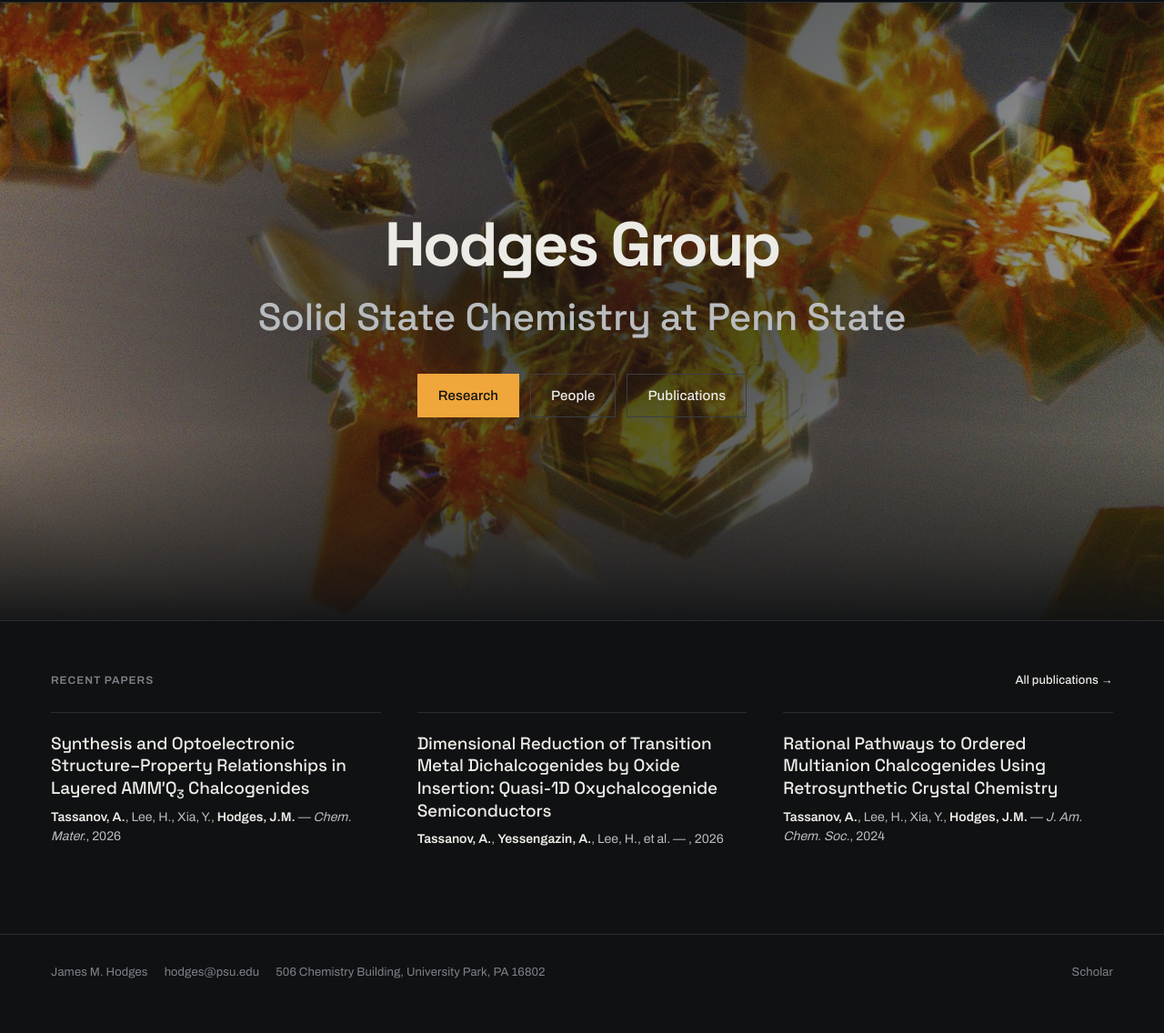
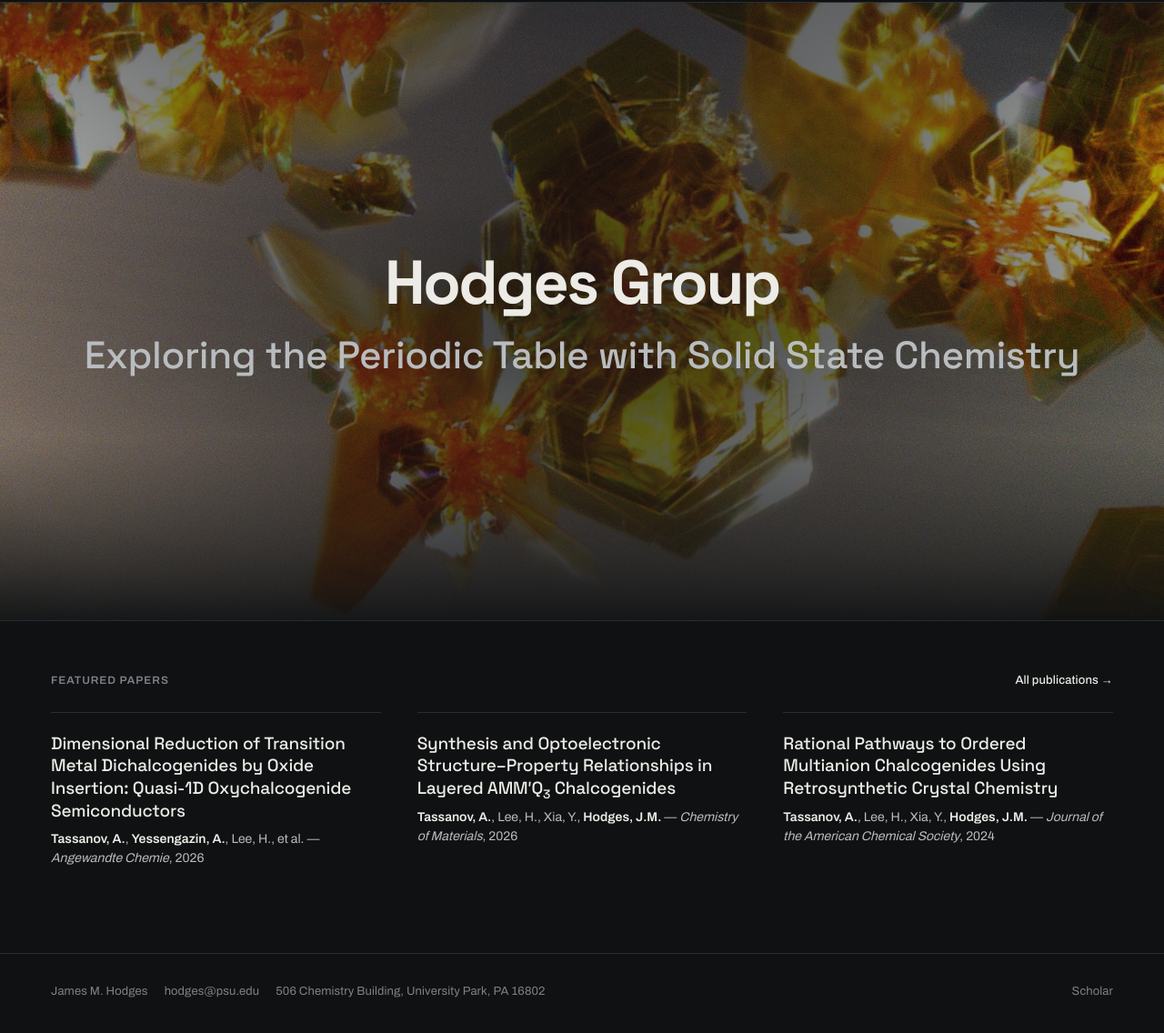
Before and after one commit to jmhlab/hodgesLab, an Eleventy site: page src/index.njk in a window 1280 px wide. Shown: the part 72-1208 px from the top of the page at 91% size. Built offline with nearby package versions, Linux system fonts and the light colour scheme; Eleventy itself is replaced by a stand-in of ours; files that its build step writes are made by us from their sources.

Commit message:
Home: new tagline, drop hero buttons, Featured papers with full journal names, newest first; Angewandte journal field

```diff
--- a/src/_data/publications.yml
+++ b/src/_data/publications.yml
@@ -56,7 +56,7 @@
 - n: 21
   title: "Dimensional Reduction of Transition Metal Dichalcogenides by Oxide Insertion: Quasi-1D Oxychalcogenide Semiconductors"
   authors: Tassanov, A., Yessengazin, A., Lee, H., et al.
-  journal: ""
+  journal: Angew. Chem. Int. Ed.
   year: 2026
   status: Under review
   tags: [chalcogenides]
--- a/src/_data/site.yml
+++ b/src/_data/site.yml
@@ -13,7 +13,7 @@ description: >
 # where it may break on phones.
 hero:
   line1: Hodges Group
-  line2: Solid State Chemistry|at Penn State
+  line2: Exploring the Periodic Table|with Solid State Chemistry
   kicker: ""
   blurb: ""
   # Backdrop. If `photo` is set, that image (in src/assets/img/hero/) is used;
@@ -65,7 +65,7 @@ about:
 
 # Papers to read on the homepage: paper numbers from publications.yml, in the
 # order you want them shown. Leave empty to show the three most recent.
-featured_papers: [25, 21, 19]
+featured_papers: [21, 25, 19]
 
 # Recruiting banner
 recruiting:
--- a/src/index.njk
+++ b/src/index.njk
@@ -20,30 +20,26 @@ hideRecruit: true
     {% if site.hero.kicker %}<div class="kicker">{{ site.hero.kicker }}</div>{% endif %}
     <h1><span class="h-lead">{{ site.hero.line1 | replace("|", " <br class=\"ph\">") | safe }}</span><br><span class="h-sub">{{ site.hero.line2 | replace("|", " <br class=\"ph\">") | safe }}</span></h1>
     {% if site.hero.blurb %}<p>{{ site.hero.blurb | trim }}</p>{% endif %}
-    <div class="hero-actions">
-      <a class="btn btn-amber" href="{{ '/research/' | url }}">Research</a>
-      <a class="btn" href="{{ '/people/' | url }}">People</a>
-      <a class="btn" href="{{ '/publications/' | url }}">Publications</a>
-    </div>
   </div>
   {% if not site.hero.photo or site.hero.photo_caption %}<div class="hero-caption">{% if site.hero.photo %}{{ site.hero.photo_caption }}{% else %}{{ heroStruct.caption or heroStruct.label }}{% if heroStruct.alt %} · <span id="hero-temp" style="color: var(--amber);"></span>{% endif %} · rendered from the group's crystal structures{% endif %}</div>{% endif %}
 </section>
 
 {# Selected papers: numbers from publications.yml, listed in site.yml → featured_papers.
    Falls back to the three most recent while the list is empty. #}
+{% set journalNames = {"Chem. Mater.": "Chemistry of Materials", "J. Am. Chem. Soc.": "Journal of the American Chemical Society", "Angew. Chem. Int. Ed.": "Angewandte Chemie", "Inorg. Chem.": "Inorganic Chemistry", "Phys. Rev. Applied": "Physical Review Applied", "Commun. Mater.": "Communications Materials", "J. Phys. Chem. A": "Journal of Physical Chemistry A"} %}
 {% set picks = [] %}
 {% for n in site.featured_papers %}{% set pp = publications | find("n", n) %}{% if pp %}{% set picks = (picks.push(pp), picks) %}{% endif %}{% endfor %}
 {% if picks | length == 0 %}{% set picks = publications | take(3) %}{% endif %}
 <section class="reading">
   <div class="section-head">
-    <h2 class="eyebrow">Recent papers</h2>
+    <h2 class="eyebrow">Featured papers</h2>
     <a class="more" href="{{ '/publications/' | url }}">All publications →</a>
   </div>
   <div class="reading-list">
     {% for pp in picks %}
     <a class="reading-item" href="{{ pp.url or ('https://doi.org/' ~ pp.doi) }}">
       <div class="reading-title">{{ pp.title | chem | safe }}</div>
-      <div class="reading-cite">{{ pp.authors | boldMembers(site.member_names) | safe }} — <em>{{ pp.journal }}</em>, {{ pp.year }}</div>
+      <div class="reading-cite">{{ pp.authors | boldMembers(site.member_names) | safe }} — <em>{{ journalNames[pp.journal] or pp.journal }}</em>, {{ pp.year }}</div>
     </a>
     {% endfor %}
   </div>
```
